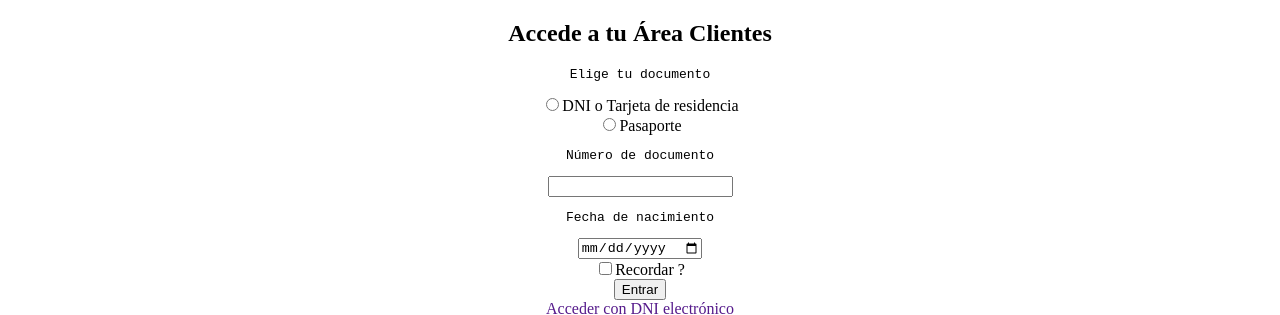
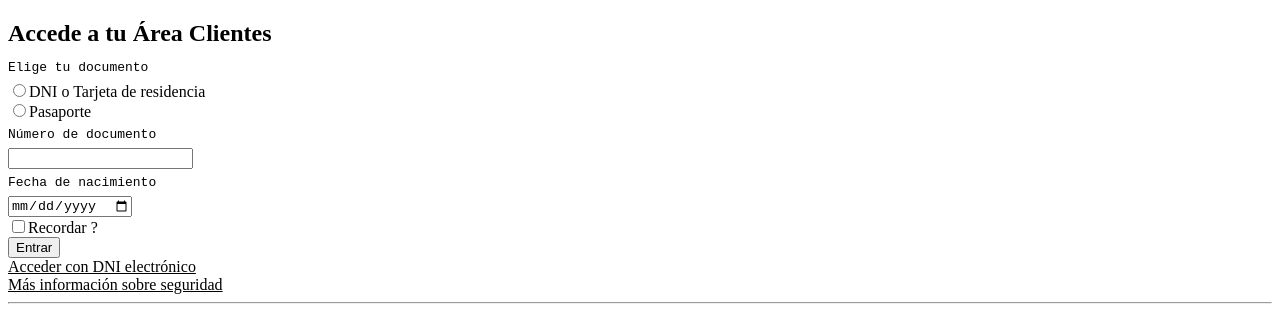
Before and after one commit to RobertMarton04/Practica-formularios, a plain HTML site: page index.html in a window 1280 px wide. Shown: the top 315 px of the page. Drawn offline with Linux system fonts and the light colour scheme.

Commit message:
Update style.css
a

```diff
--- a/style.css
+++ b/style.css
@@ -1,3 +1,7 @@
-section{
-    text-align: center;
+pre{
+    line-height: 1px;
 }
+a{
+    color: black;
+    text-decoration: underline;
+}
```
